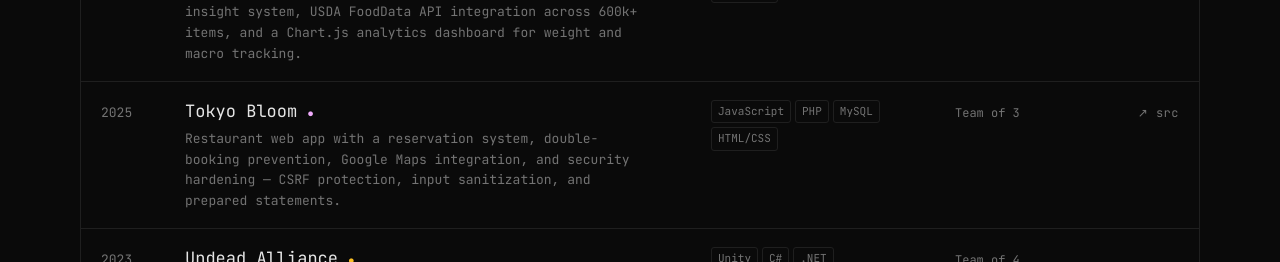
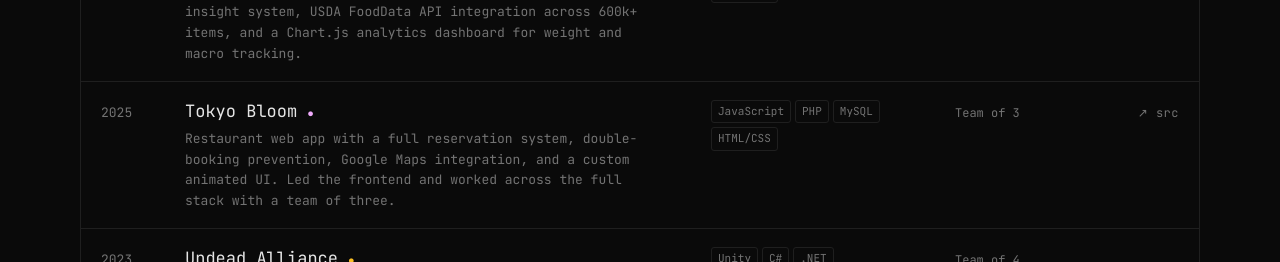
Before and after one commit to merleezy/portfolio-site, a React (Vite) app: page / in a window 1280 px wide. Shown: the part 840-1102 px from the top of the page. Built offline with nearby package versions, Linux system fonts and the light colour scheme.

Commit message:
Update project blurb for Tokyo Bloom

```diff
--- a/src/data/portfolio.js
+++ b/src/data/portfolio.js
@@ -39,7 +39,7 @@ export const portfolio = {
       name: "Tokyo Bloom",
       year: "2025",
       blurb:
-        "Restaurant web app with a reservation system, double-booking prevention, Google Maps integration, and security hardening — CSRF protection, input sanitization, and prepared statements.",
+        "Restaurant web app with a full reservation system, double-booking prevention, Google Maps integration, and a custom animated UI. Led the frontend and worked across the full stack with a team of three.",
       tech: ["JavaScript", "PHP", "MySQL", "HTML/CSS"],
       role: "Team of 3",
       live: "",
```
